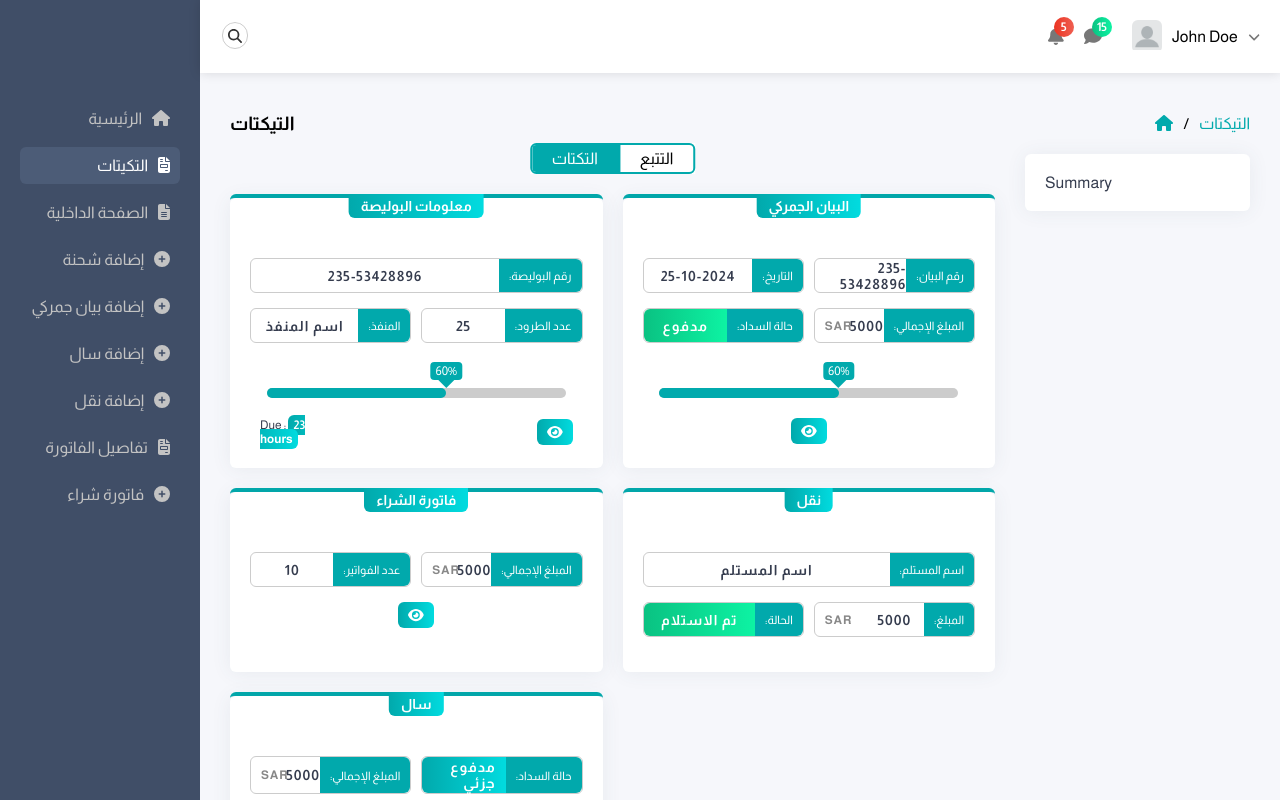
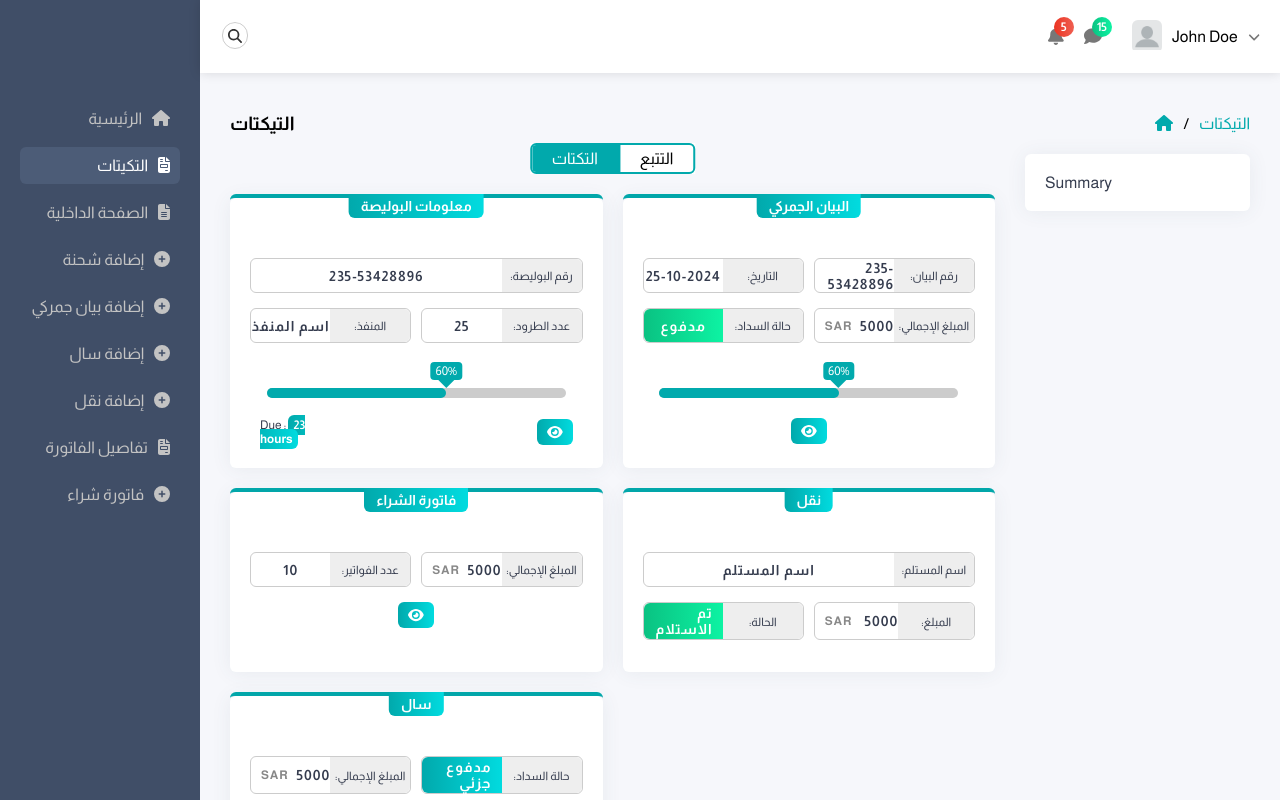
Before and after one commit to MtsmAshraf/adminty-master-react, a React (Create React App) app: page /invoice-list in a window 1280 px wide. Built offline with nearby package versions, Linux system fonts and the light colour scheme.

Commit message:
changed ticket h5 bg color

```diff
--- a/src/Pages/InvoiceList/invoice-list.module.css
+++ b/src/Pages/InvoiceList/invoice-list.module.css
@@ -29,6 +29,11 @@
     transition: var(--main-transition);
     cursor: pointer;
     padding: 5px 20px;
+}
+#left .trackingWrapper{
+    display: none;
+    padding: 20px ;
+    background-color: red;
 }
 .invoiceList .content .left .leftHeader ul li[status="active"]{
     background-color: var(--main-color);
@@ -116,12 +121,13 @@
 }
 .ticket .ticketContent .ticketList li h5{
     font-weight: normal;
-    background-color: var(--main-color);
+    background-color: #eee;
+    width: 80px;
     height: 100%;
     display: flex;
     align-items: center;
     justify-content: center;
-    color: #fff;
+    color: var(--text-color);
     padding: 10px 10px;
     border-radius: 0px var(--main-border-radius) var(--main-border-radius) 0px;
     text-wrap: nowrap;
```
